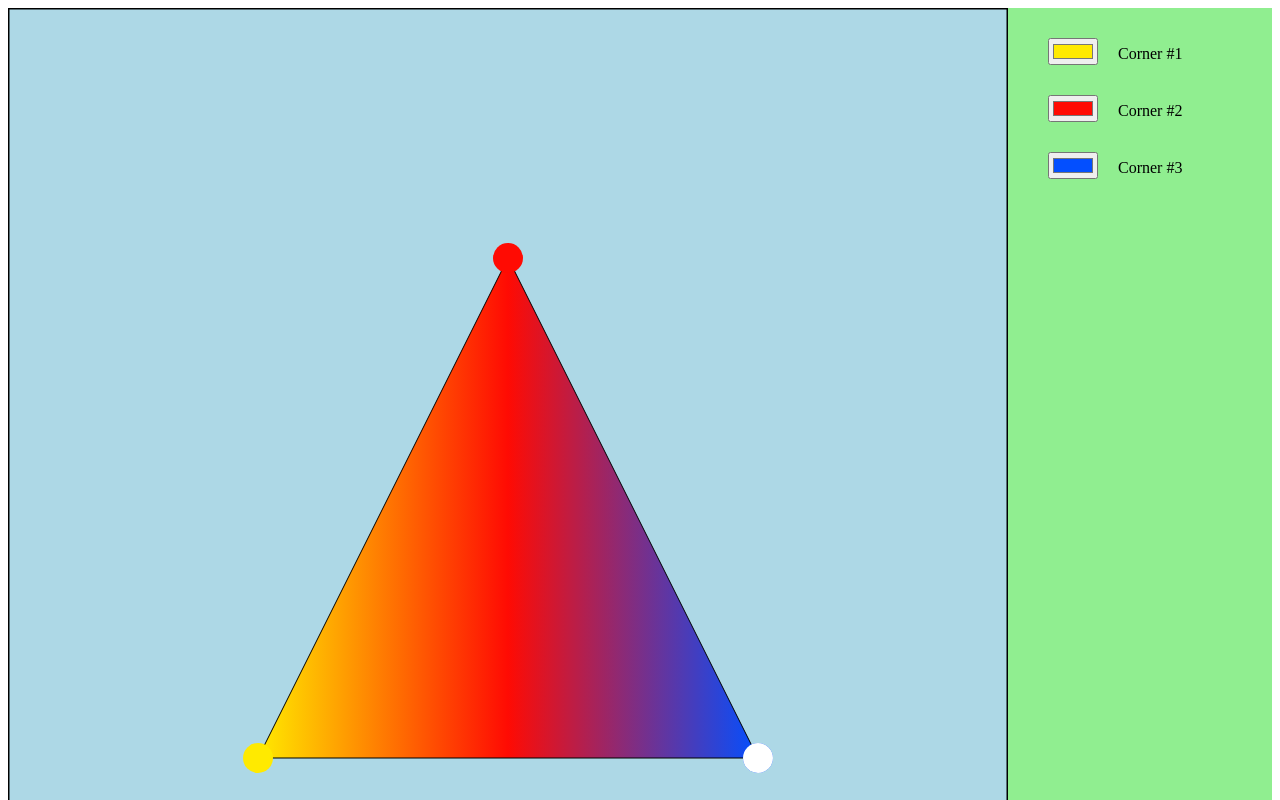
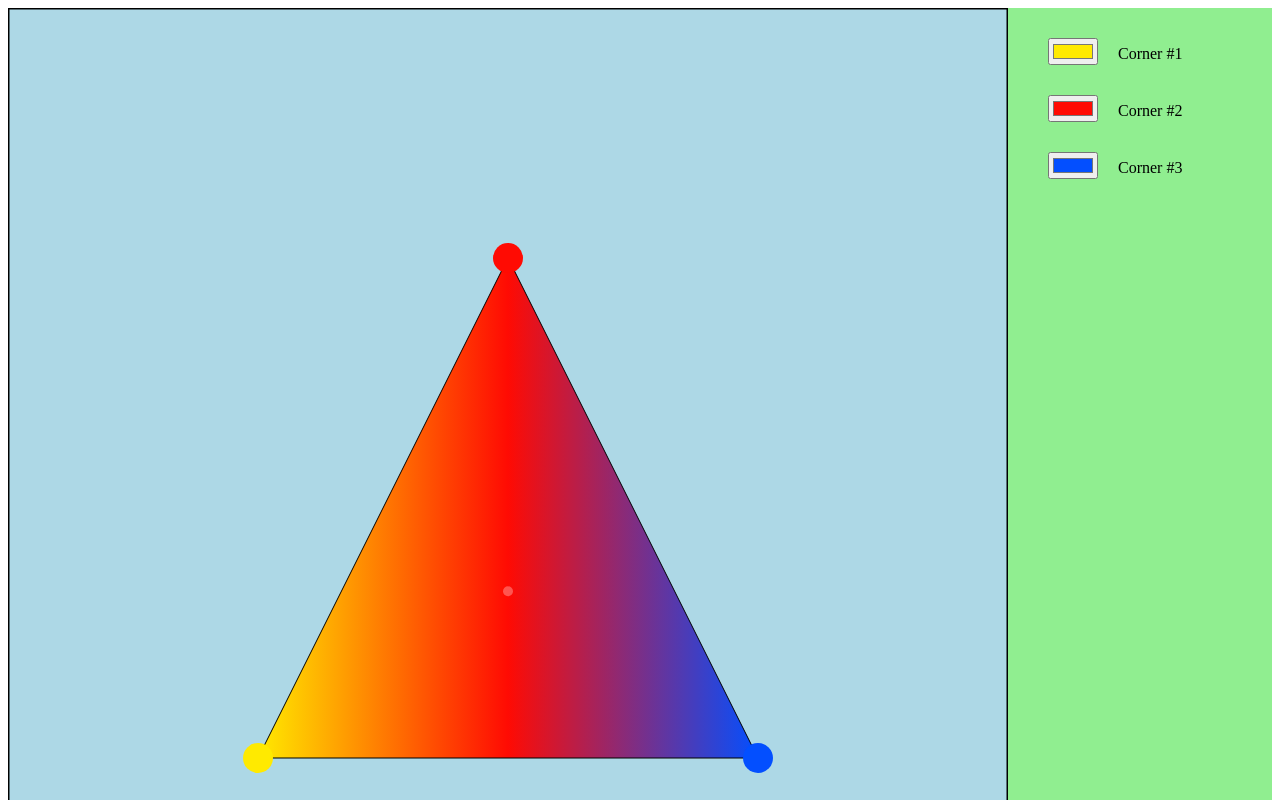
Before and after one commit to mahval/color-triangle, an Angular app: page / in a window 1280 px wide. Shown: the top 800 px of the page. Built offline with nearby package versions, Linux system fonts and the light colour scheme.

Commit message:
Grabbable. Cleanup

```diff
--- a/src/app/triangle-display/triangle-display.component.html
+++ b/src/app/triangle-display/triangle-display.component.html
@@ -14,16 +14,16 @@
         <polygon id="triangle" points="250,750 500,250 750,750" fill="url(#grad)" style="stroke:black;stroke-width:1" />
       </g>
       <g (click)="clickCircle(1, $event)" (mousedown)="mousedown(1, $event)" (mouseup)="mouseup(1)">
-        <circle id="circle1" [attr.cx]="circle1Xcoor" [attr.cy]="circle1Ycoor" [attr.r]="circleRadius" [attr.fill]="circle1Color" />
+        <circle class="grabbable" id="circle1" [attr.cx]="circle1Xcoor" [attr.cy]="circle1Ycoor" [attr.r]="circleRadius" [attr.fill]="circle1Color" />
       </g>
       <g (click)="clickCircle(2, $event)" (mousedown)="mousedown(2, $event)" (mouseup)="mouseup(2)">
-        <circle id="circle2" [attr.cx]="circle2Xcoor" [attr.cy]="circle2Ycoor" [attr.r]="circleRadius" [attr.fill]="circle2Color" />
+        <circle class="grabbable" id="circle2" [attr.cx]="circle2Xcoor" [attr.cy]="circle2Ycoor" [attr.r]="circleRadius" [attr.fill]="circle2Color" />
       </g>
       <g (click)="clickCircle(3, $event)" (mousedown)="mousedown(3, $event)" (mouseup)="mouseup(3)">
-        <circle id="circle3" [attr.cx]="circle3Xcoor" [attr.cy]="circle3Ycoor" [attr.r]="circleRadius" [attr.fill]="circle3Color" />
+        <circle class="grabbable" id="circle3" [attr.cx]="circle3Xcoor" [attr.cy]="circle3Ycoor" [attr.r]="circleRadius" [attr.fill]="circle3Color" />
       </g>
       <g id="circleCenter" (click)="clickCircle(3, $event)" (mousedown)="mousedown(3, $event)" (mouseup)="mouseup(3)">
-        <circle [attr.cx]="circleCenterXcoor" [attr.cy]="circleCenterYcoor" [attr.r]="circleRadius" fill="white" />
+        <circle id="circleCenter" [attr.cx]="circleCenterXcoor" [attr.cy]="circleCenterYcoor" [attr.r]="circleCenterRadius" fill="white" fill-opacity="0.3" />
       </g>
     </svg>
 
--- a/src/app/triangle-display/triangle-display.component.scss
+++ b/src/app/triangle-display/triangle-display.component.scss
@@ -1,5 +1,6 @@
 svg {
-    g#circle1:hover, g#circle2:hover, g#circle3:hover {cursor: pointer;}
+    .grabbable {cursor: grab;}
+    .grabbing {cursor: grabbing;}
     polygon {
         fill: url('#fade1');
     }
--- a/src/app/triangle-display/triangle-display.component.ts
+++ b/src/app/triangle-display/triangle-display.component.ts
@@ -26,6 +26,7 @@ export class TriangleDisplayComponent implements OnInit {
   circleCenterXcoor = 750;
   circleCenterYcoor = 750;
   circleRadius = 15;
+  circleCenterRadius = 5;
 
   trianglePoints = this.circle1Xcoor + ',' + this.circle1Ycoor + ',' + this.circle2Xcoor + ',' + this.circle2Ycoor + ',' + this.circle3Xcoor + ',' + this.circle3Ycoor
 
@@ -41,7 +42,7 @@ export class TriangleDisplayComponent implements OnInit {
       }
       this.selectedCircle.setAttribute("cx", evt.clientX);
       this.selectedCircle.setAttribute("cy", evt.clientY);
-      this.findCenterPointOfTriangle();
+      this.setCenterPointOfTriangle();
       let pointsArray = this.triangle.getAttribute("points").split(' ');
       pointsArray[this.selectedCircleId - 1] = evt.clientX + ',' + evt.clientY;
       let newPoints = pointsArray.join(" ");
@@ -83,6 +84,7 @@ export class TriangleDisplayComponent implements OnInit {
 
   ngOnInit() {
     this.updateColors();
+    this.setCenterPointOfTriangle();
   }
 
   ngDoCheck() {
@@ -99,7 +101,6 @@ export class TriangleDisplayComponent implements OnInit {
   }
 
   mousedown(id: number, evt) {
-    this.findCenterPointOfTriangle();
     this.mouseIsDown = true;
     this.dragging = true;
     this.selectedCircle = evt.target;
@@ -113,31 +114,25 @@ export class TriangleDisplayComponent implements OnInit {
   }
 
   updateColors() {
-    console.log("updating colors")
     let stop1 = document.getElementById("stop1");
     let stop2 = document.getElementById("stop2");
     let stop3 = document.getElementById("stop3");
-    console.log("stop1", stop1)
-    console.log("stop2", stop2)
-    console.log("stop3", stop3)
     stop1.setAttribute("stop-color", this.circle1Color)
     stop2.setAttribute("stop-color", this.circle2Color)
     stop3.setAttribute("stop-color", this.circle3Color)
-    console.log("stop1", stop1)
-    // this.circle1.setAttribute("points", newPoints);
   }
 
-  findCenterPointOfTriangle() {
+  setCenterPointOfTriangle() {
     let circle1 = document.getElementById("circle1");
     let circle2 = document.getElementById("circle2");
     let circle3 = document.getElementById("circle3");
-    // this.selectedCircle.setAttribute("cy", evt.clientY);
-    // console.log("---> ", this.selectedCircle.getAttribute("cx"))
-    // console.log("circle 1 attr: ", circle1.getAttribute('cx'))
-    // console.log("circle 1: --> ", circle1)
-    this.circleCenterXcoor = (+circle1.getAttribute('cx') + +circle2.getAttribute('cx') + +circle3.getAttribute('cx')) / 3;
-    this.circleCenterYcoor = (+circle1.getAttribute('cy') + +circle2.getAttribute('cy') + +circle3.getAttribute('cy')) / 3;
-    // console.log("CENTER: ", this.circleCenterXcoor + ',' + this.circleCenterYcoor)
+    if (+circle1.getAttribute('cx') === 0) {
+      this.circleCenterXcoor = (+this.circle1Xcoor + +this.circle2Xcoor + +this.circle3Xcoor) / 3;
+      this.circleCenterYcoor = (+this.circle1Ycoor + +this.circle2Ycoor + +this.circle3Ycoor) / 3;
+    } else {
+      this.circleCenterXcoor = (+circle1.getAttribute('cx') + +circle2.getAttribute('cx') + +circle3.getAttribute('cx')) / 3;
+      this.circleCenterYcoor = (+circle1.getAttribute('cy') + +circle2.getAttribute('cy') + +circle3.getAttribute('cy')) / 3;
+    }
     return this.circleCenterXcoor + ',' + this.circleCenterYcoor;
   }
 }
```
